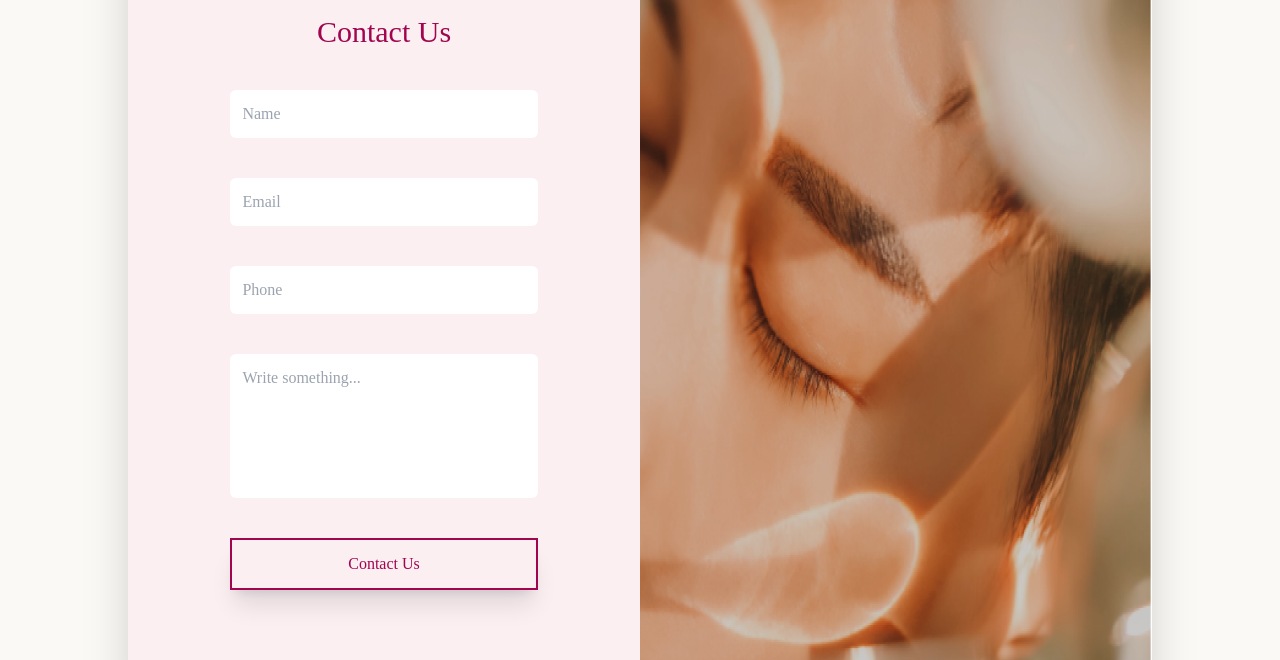
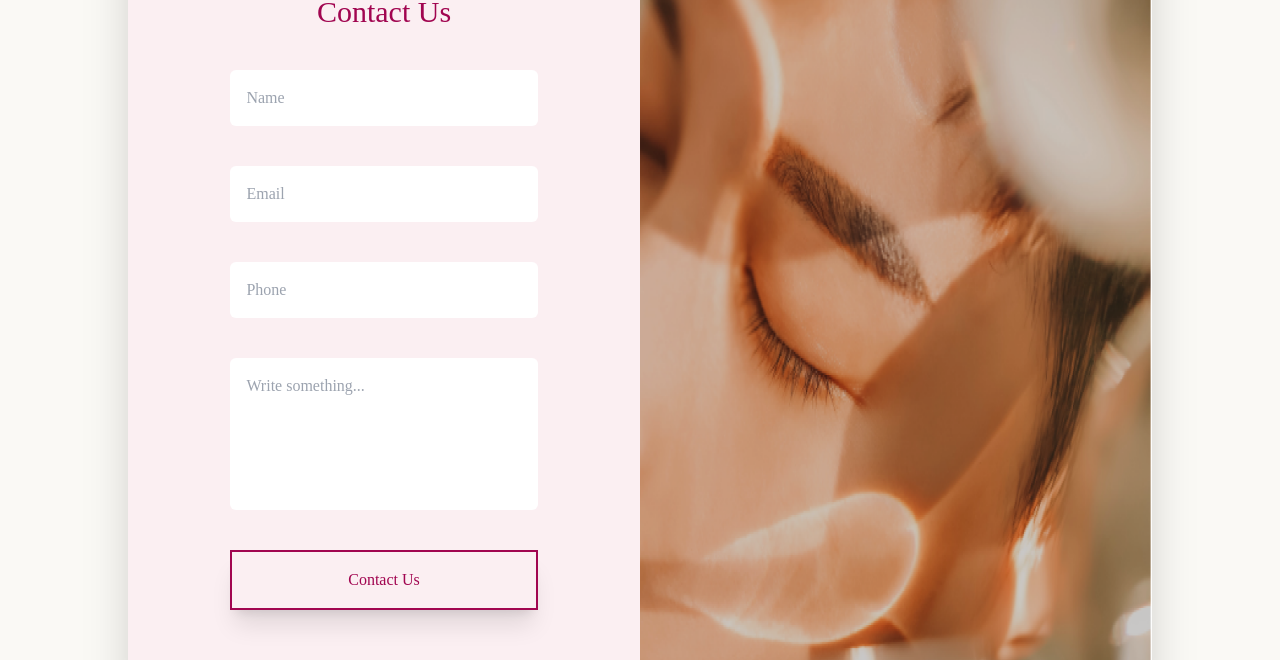
Before and after one commit to ArtisAdemi/KozmetikaLotus, a React (Create React App) app in the folder client/: page /contact in a window 1280 px wide. Shown: the part 252-912 px from the top of the page. Built offline with nearby package versions, Linux system fonts and the light colour scheme; no server answers.

Commit message:
small category input ui update

```diff
--- a/client/src/pages/ContactUs.jsx
+++ b/client/src/pages/ContactUs.jsx
@@ -52,27 +52,27 @@ const ContactUs = () => {
                         <form onSubmit={formik.handleSubmit} className='w-[100%] flex flex-col gap-10 justify-center my-12'>
                             <h1 className='text-[#A10550] text-3xl text-center'>Contact Us</h1>
 
-                            <input className='rounded-md p-3 placeholder-gray-400 w-[60%] mx-auto'
+                            <input className='rounded-md p-3 md:p-4 placeholder-gray-400 w-[60%] mx-auto'
                                 type="text" name="name" placeholder="Name" onChange={formik.handleChange} value={formik.values.name} />
                             {formik.errors.name && formik.touched.name &&
                                 <h2 className='w-[60%] text-red-500 text-sm -mt-10 mx-auto'>{formik.errors.name}</h2>}
 
-                            <input className='rounded-md p-3 placeholder-gray-400 w-[60%] mx-auto'
+                            <input className='rounded-md p-3 md:p-4 placeholder-gray-400 w-[60%] mx-auto'
                                 type="email" name="email" placeholder="Email" onChange={formik.handleChange} value={formik.values.email} />
                             {formik.errors.email && formik.touched.email &&
                                 <h2 className='w-[60%] text-red-500 text-sm -mt-10 mx-auto'>{formik.errors.email}</h2>}
 
-                            <input className='rounded-md p-3 placeholder-gray-400 w-[60%] mx-auto'
+                            <input className='rounded-md p-3 md:p-4 placeholder-gray-400 w-[60%] mx-auto'
                                 type="text" name="phone" placeholder="Phone" onChange={formik.handleChange} value={formik.values.phone} />
                             {formik.errors.phone && formik.touched.phone &&
                                 <h2 className='w-[60%] text-red-500 text-sm -mt-10 mx-auto'>{formik.errors.phone}</h2>}
 
-                            <textarea style={{ resize: 'none' }} className='rounded-md p-3 placeholder-gray-400 w-[60%] mx-auto' cols="40" rows="5"
+                            <textarea style={{ resize: 'none' }} className='rounded-md p-3 md:p-4 placeholder-gray-400 w-[60%] mx-auto' cols="40" rows="5"
                                 type="textarea" name="message" placeholder="Write something..." onChange={formik.handleChange} value={formik.values.message} />
                             {formik.errors.message && formik.touched.message &&
                                 <h2 className='w-[60%] text-red-500 text-sm -mt-10 mx-auto'>{formik.errors.message}</h2>}
 
-                            <button type="submit" className='border-[#A10550] border-2 p-3 w-[60%] mx-auto text-[#A10550] shadow-xl'>Contact Us</button>
+                            <button type="submit" className='border-[#A10550] border-2 p-3 md:p-4 w-[60%] mx-auto text-[#A10550] shadow-xl'>Contact Us</button>
                         </form>
                     </div>
 
```
